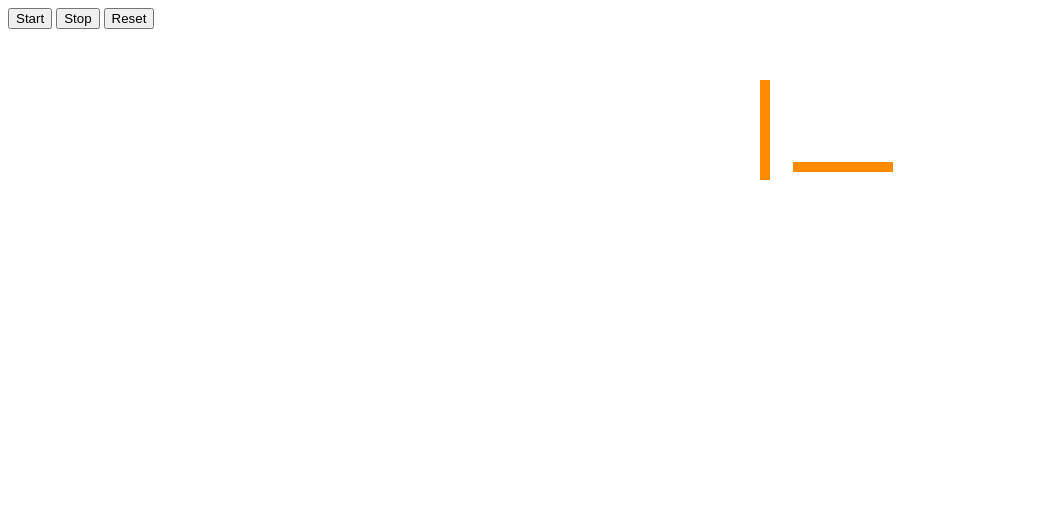
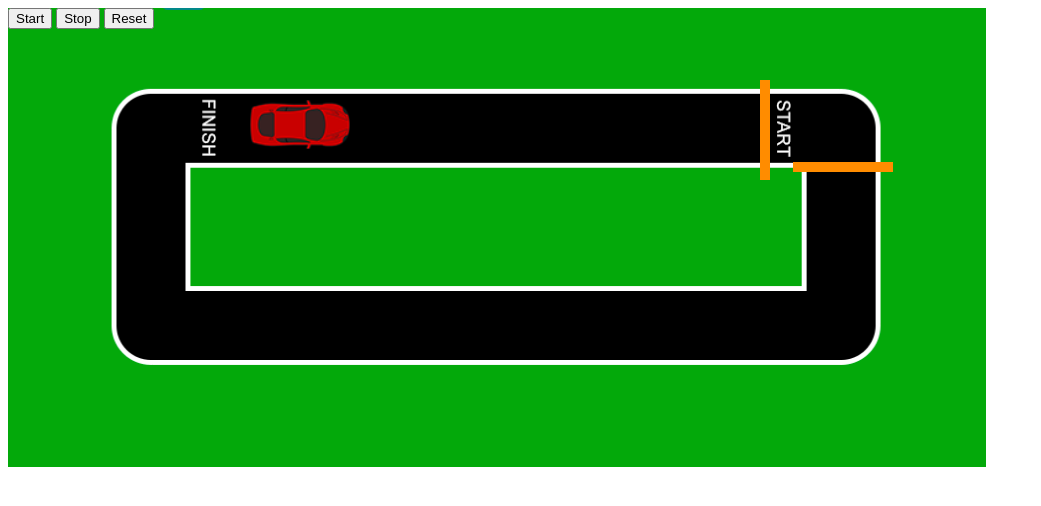
Before and after one commit to snowpeech/driving-around-the-block, a plain HTML site: page index.html in a window 1280 px wide. Both pictures are taken after a click on the button "Start". Shown: the whole page, without its empty margins (0-1041 px from the left). Drawn offline with Linux system fonts and the light colour scheme.

Commit message:
setting up

```diff
--- a/index.html
+++ b/index.html
@@ -1,8 +1,9 @@
 <!DOCTYPE html>
 <html>
 <head>
-	<title>Car Driving</title>
-	<style type="text/css">
+    <title>Car Driving</title>
+    <link rel="stylesheet" href="style.css">
+    <style type="text/css">
 
         .barV, .barH {
             position:absolute;
@@ -21,7 +22,8 @@
             top: 162px;
             left: 793px;
         }
-	</style>
+    </style>
+
 </head>
 <body>
 	<div id="car"></div>
@@ -48,6 +50,18 @@
             car.style.left = "250px";
 		}
 
+        function start(){
+            intervalId = setInterval(carTick,50);
+        }
+
+        function carTick(e){
+            console.log(e)
+        }
+
+        function stop(){
+            clearInterval(intervalId);
+        }
+
 	</script>
 </body>
 </html>
```
